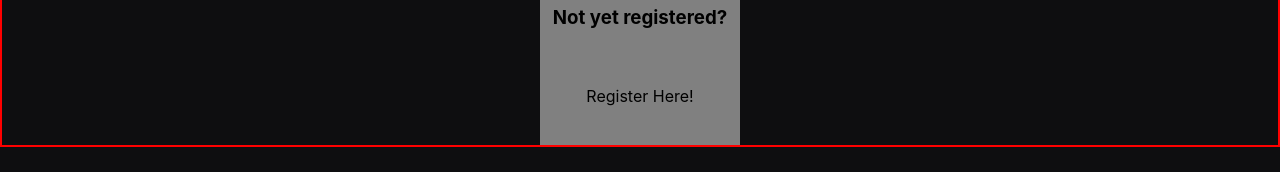
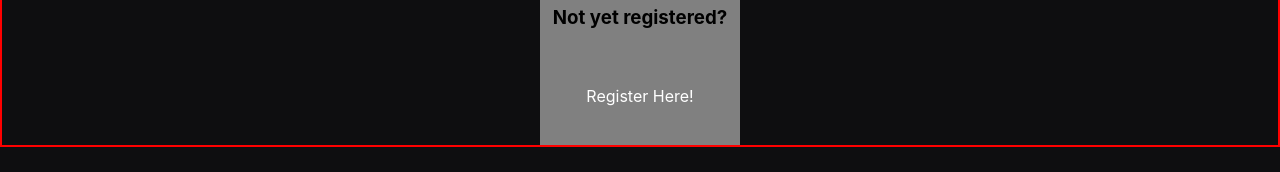
Before and after one commit to chaselancaster/nosmallstreamer-frontend, a React (Create React App) app: page /login in a window 1280 px wide. Shown: the part 499-671 px from the top of the page. Built offline with nearby package versions, Linux system fonts and the light colour scheme.

Commit message:
link to /register with the register p tag in login

```diff
--- a/src/Component/Login/Login.js
+++ b/src/Component/Login/Login.js
@@ -30,7 +30,7 @@ class Login extends Component {
                         <input type="password" name="password" value={password} onChange={this.changeHandler} />
                         <button type="submit" className="login-button">Submit</button>
                         <h3>Not yet registered?</h3>
-                        <p>Register Here!</p>
+                        <a href="/register"><p>Register Here!</p></a>
                     </form>
                 </div>
             </div>
--- a/src/Component/Register/Register.js
+++ b/src/Component/Register/Register.js
@@ -37,7 +37,7 @@ class Register extends Component {
                         <input type="password" name="password" value={password} onChange={this.changeHandler} />
                         <button onClick={this.onSubmit} type="submit" className="register-button">Submit</button>
                         <h3>Already registered?</h3>
-                        <a href="/login"><p>Signin Here!</p></a>
+                        <a href="/login"><p>Log in here!</p></a>
                     </form>
                 </div>
             </div>
```
Also changed, not shown: 1 other file (tests, documents, lock files or other folders).
